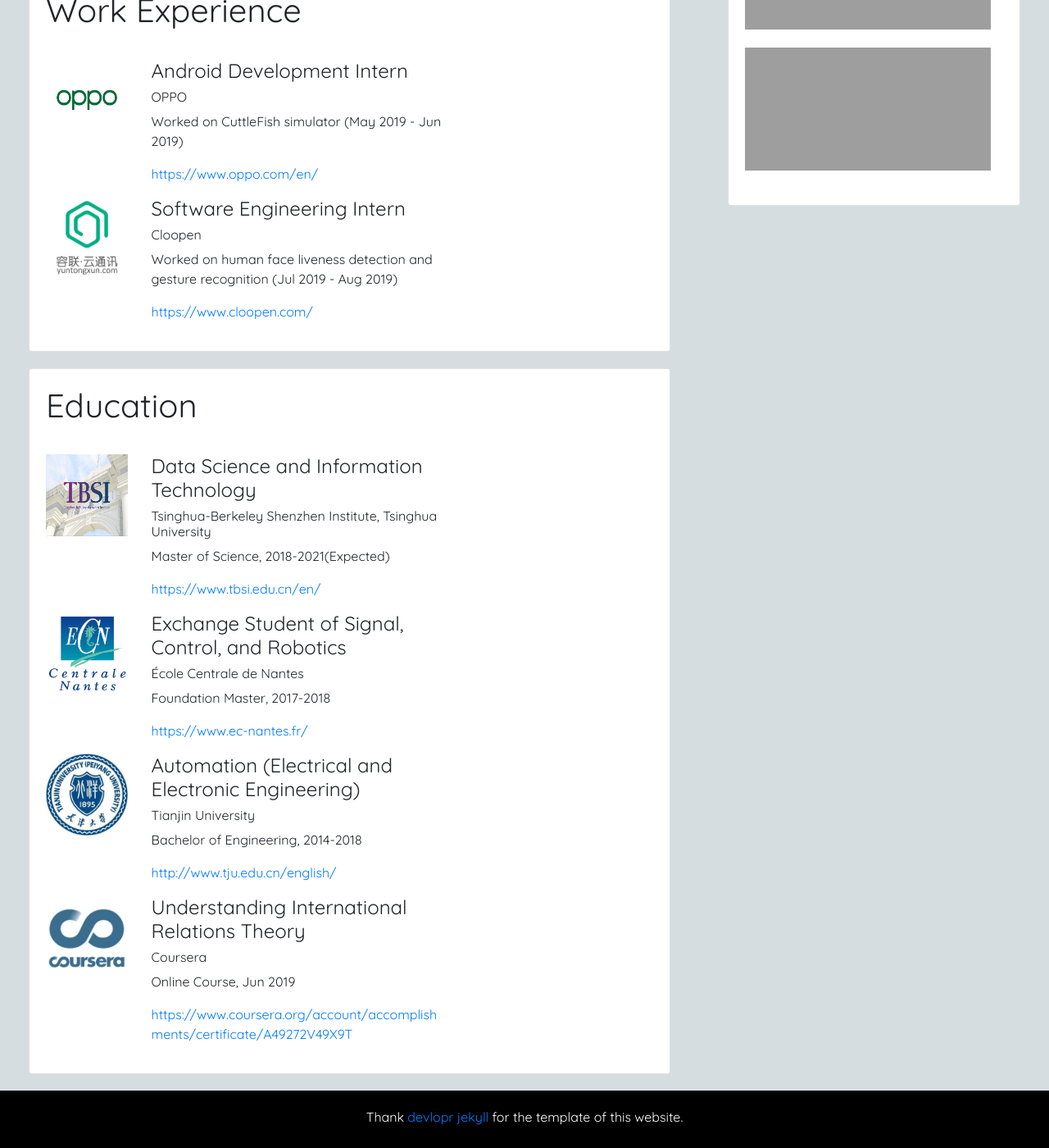
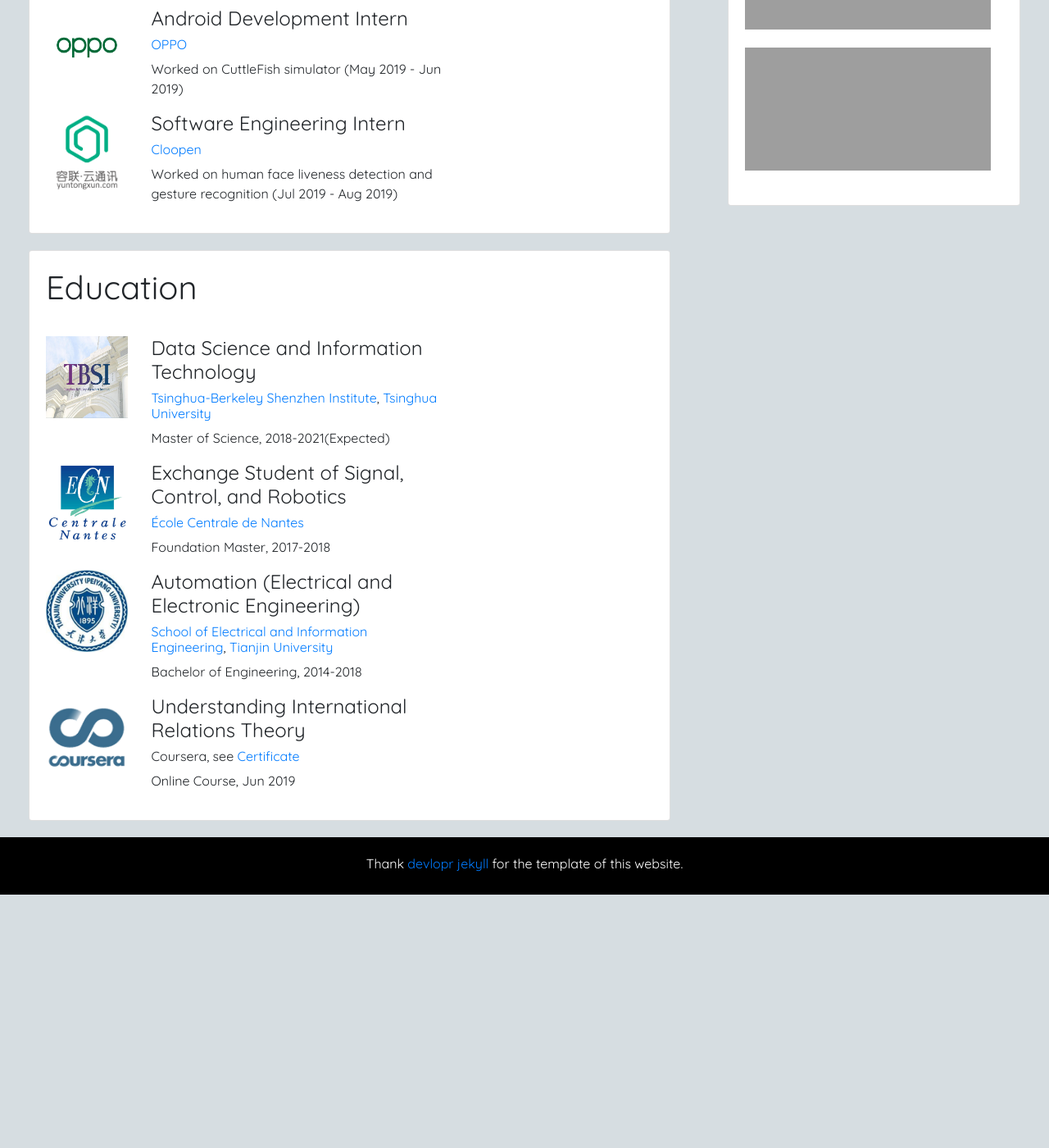
Before and after one commit to JaimeLaVie/JaimeLaVie.github.io, a Jekyll site: the page built from index.html, in a window 1280 px wide and 1400 px high, scrolled down 891 px. Shown: the whole window at 82% size. Built offline with Jekyll 4.4.1, drawn with Linux system fonts in a browser that asks for light colours; nearby versions of some CDN libraries; comment, search, counter and statistics services are not loaded; a style sheet for code colours, icons or effects is not loaded; after the commit the page ends 1982 px from its top, so only the background shows below that; some of the changed text lies outside the part shown; grey boxes are pictures that could not be loaded.

Commit message:
修改网址超链接

```diff
--- a/_config.yml
+++ b/_config.yml
@@ -29,41 +29,41 @@ author_location: Beijing and Shenzhen, China
 author_website_url: "https://jaimelavie.github.io/"
 
 author_work_experiences:
-            - company_name: OPPO
+            - company_name: <a href="https://www.oppo.com/en/">OPPO</a>
               company_logo: oppo.png
-              company_url: https://www.oppo.com/en/
+              # company_url: https://www.oppo.com/en/
               designation: Android Development Intern
               description: Worked on CuttleFish simulator (May 2019 - Jun 2019)
               visibility: true
-            - company_name: Cloopen
+            - company_name: <a href="https://www.cloopen.com/">Cloopen</a>
               company_logo: cloopen.png
-              company_url: https://www.cloopen.com/
+              # company_url: https://www.cloopen.com/
               designation: Software Engineering Intern
               description: Worked on human face liveness detection and gesture recognition (Jul 2019 - Aug 2019)
               visibility: true
 
 author_education_details:
               - college_logo: tbsi.png
-                college_name: Tsinghua-Berkeley Shenzhen Institute, Tsinghua University
-                college_url: https://www.tbsi.edu.cn/en/
+                college_name: <a href="https://www.tbsi.edu.cn/en/">Tsinghua-Berkeley Shenzhen Institute</a>, <a href="https://www.tsinghua.edu.cn/publish/thu2018en/index.html"> Tsinghua University </a>
+                # college_url: https://www.tbsi.edu.cn/en/
                 college_degree: Data Science and Information Technology
                 description: Master of Science, 2018-2021(Expected)
                 visibility: true
               - college_logo: ecn.png
-                college_name: École Centrale de Nantes
-                college_url: https://www.ec-nantes.fr/
+                college_name: <a href="https://www.ec-nantes.fr/">École Centrale de Nantes</a>
+                # college_url: https://www.ec-nantes.fr/
                 college_degree: Exchange Student of Signal, Control, and Robotics
                 description: Foundation Master, 2017-2018
                 visibility: true
               - college_logo: tju.png
-                college_name: Tianjin University
-                college_url: http://www.tju.edu.cn/english/
+                college_name: <a href="http://seea.tju.edu.cn/english/">School of Electrical and Information Engineering</a>, <a href="http://www.tju.edu.cn/english/"> Tianjin University </a>
+                # college_url: http://www.tju.edu.cn/english/
                 college_degree: Automation (Electrical and Electronic Engineering)
                 description: Bachelor of Engineering, 2014-2018
                 visibility: true
               - college_logo: coursera.png
-                college_name: Coursera
-                college_url: https://www.coursera.org/account/accomplishments/certificate/A49272V49X9T
+                college_name: Coursera, see <a href="https://www.coursera.org/account/accomplishments/certificate/A49272V49X9T"> Certificate </a>
+                # college_url: https://www.coursera.org/account/accomplishments/certificate/A49272V49X9T
                 college_degree: Understanding International Relations Theory
                 description: Online Course, Jun 2019
                 visibility: true
@@ -72,7 +72,7 @@ author_project_details:
               - project_thumbnail: wcloud.png
                 project_title: <a href="https://github.com/JaimeLaVie/Public-Opinion-Mining"> How do people view China? A Temporal and Spatial Study of China-Related Twitter Data around the Chinese National Day </a>
                 project_description: Analyzing tweets collected around the Chinese National Day to study the sentiments of netizens towards China.
-                project_url: https://github.com/JaimeLaVie/Public-Opinion-Mining
+                # project_url: https://github.com/JaimeLaVie/Public-Opinion-Mining
                 visibility: true
 
 # social links
```
